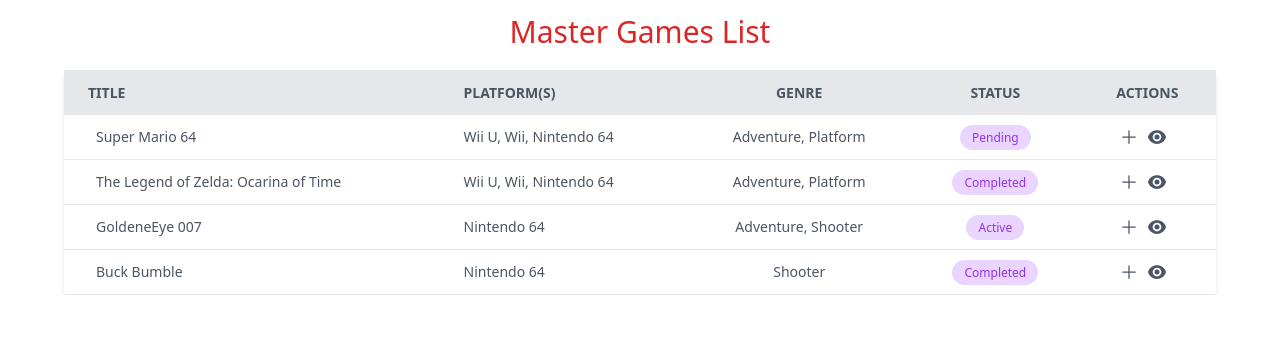
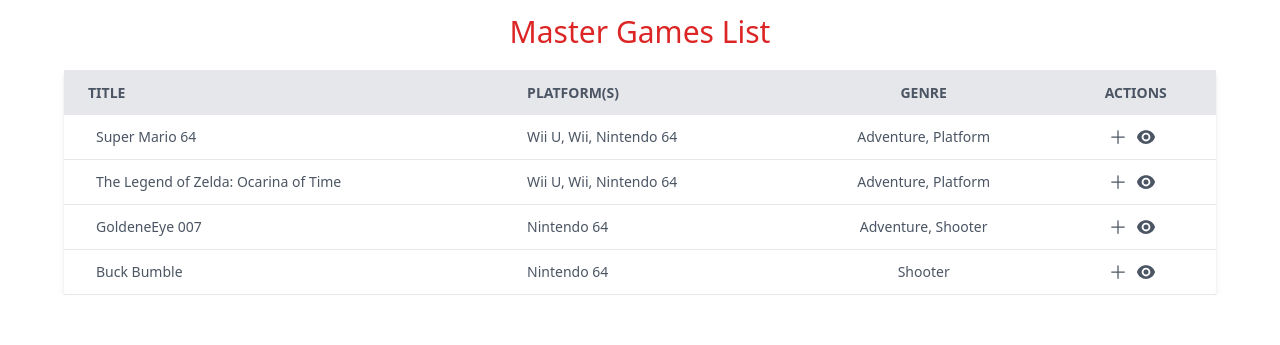
Before and after one commit to dmoczisko/bakLog, a Vue app: page /games in a window 1280 px wide. Shown: the part 215-560 px from the top of the page. Built offline with nearby package versions, Linux system fonts and the light colour scheme; no server answers; the database is empty; sample sign-in values are in the browser's storage.

Commit message:
remove status from master games table

```diff
--- a/src/components/MasterGamesComponent.vue
+++ b/src/components/MasterGamesComponent.vue
@@ -14,7 +14,6 @@
                 <th class="py-3 px-6 text-left">Title</th>
                 <th class="py-3 px-6 text-left">Platform(s)</th>
                 <th class="py-3 px-6 text-center">Genre</th>
-                <th class="py-3 px-6 text-center">Status</th>
                 <th class="py-3 px-6 text-center">Actions</th>
               </tr>
             </thead>
@@ -43,12 +42,6 @@
                   </div>
                 </td>
 
-                <td class="py-3 px-6 text-center">
-                  <span
-                    class="bg-purple-200 text-purple-600 py-1 px-3 rounded-full text-xs"
-                    >{{ game.completionStatus }}</span
-                  >
-                </td>
                 <td class="py-3 px-6 text-center">
                   <div class="flex item-center justify-center">
                     <PlusIcon
```
